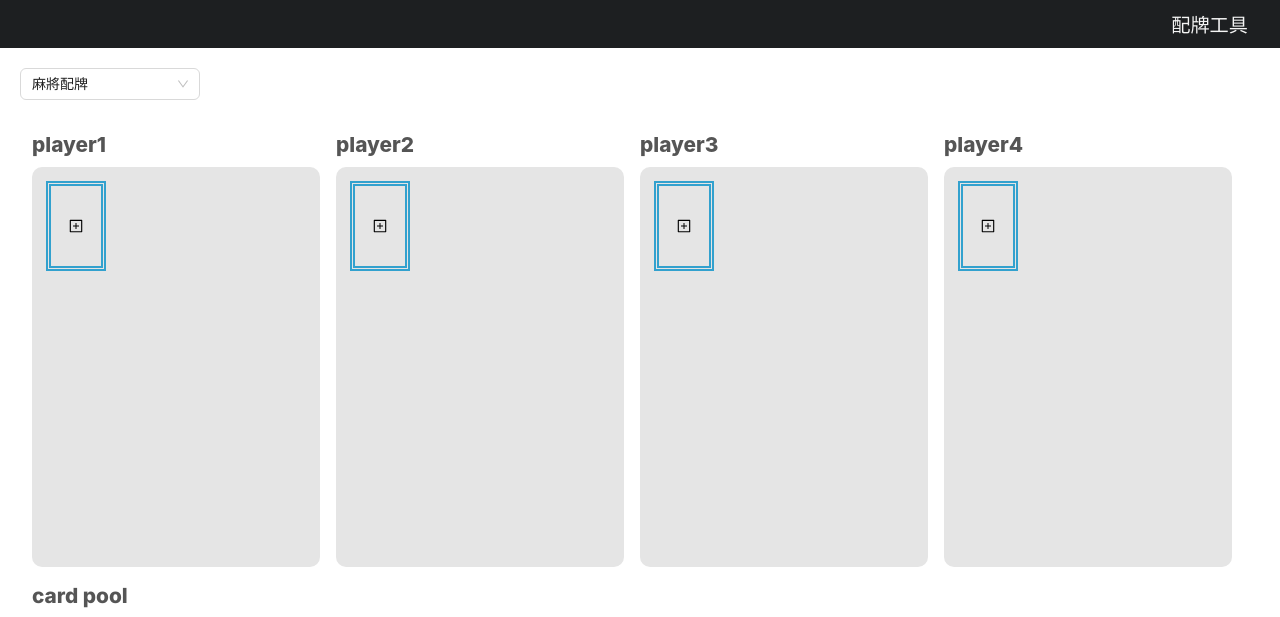
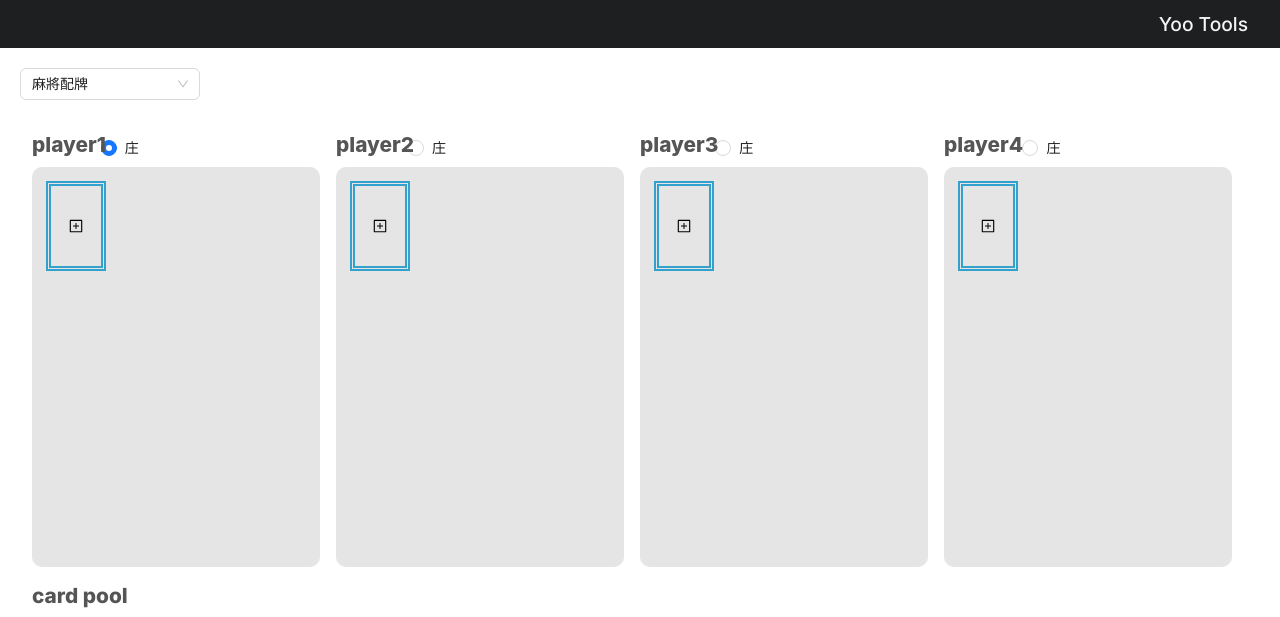
Before and after one commit to Jacky20000326/yoo-tool, a Next.js app: page /matching in a window 1280 px wide. Shown: the top 617 px of the page. Built offline with nearby package versions, Linux system fonts and the light colour scheme.

Commit message:
新增庄家

```diff
--- a/app/_component/Matching/mahjomg/MahJong.module.css
+++ b/app/_component/Matching/mahjomg/MahJong.module.css
@@ -26,3 +26,38 @@
     font-size: 1.2rem;
     font-weight: 800;
 }
+
+.MahJongContainer{
+    position: relative;
+
+}
+
+.radioContainer{
+    position: absolute;
+    top: 5px;
+
+}
+
+.radio1{
+    position: absolute;
+    left: 6vw;
+
+}
+
+.radio2{
+    position: absolute;
+    left: 30vw;
+
+}
+
+.radio3{
+    position: absolute;
+    left: 54vw;
+
+}
+
+.radio4{
+    position: absolute;
+    left: 78vw;
+
+}
--- a/app/_component/Matching/mahjomg/MahJong.tsx
+++ b/app/_component/Matching/mahjomg/MahJong.tsx
@@ -8,6 +8,7 @@ import styled from "./MahJong.module.css";
 import { PlusSquareOutlined } from '@ant-design/icons';
 import { Col, Row,Button } from 'antd';
 import { paiCard } from '../../../_lib/card/mahJong/paiCard'
+import Radio from "antd/lib/radio";
 export const DraggableCard = () => {};
 const MahJong = () => {
     // card pool
@@ -20,6 +21,9 @@ const MahJong = () => {
     let [player3CardList, setPlayer3CardList] = useState<CardType[]>([]);
     // player4
     let [player4CardList, setPlayer4CardList] = useState<CardType[]>([]);
+
+    // banker
+    let [banker, setBanker] = useState<number>(1);
 
     // === pop up controller
     const [isModalOpen, setIsModalOpen] = useState(false);
@@ -36,6 +40,13 @@ const MahJong = () => {
     const handleCancel = () => {
         setIsModalOpen(false);
     };
+
+    // banker
+
+    const setCurrentBanker = (banker:number)=>{
+        setBanker(isBanker => isBanker = banker )
+    }
+
 
     // ==== CardList ====
 
@@ -57,8 +68,15 @@ const MahJong = () => {
 
     return (
         <>
-        <Flex vertical={false} gap="large" className="MahJongContainer">
+        <Flex vertical={false} gap="large" className={styled.MahJongContainer}>
             <Row gutter={16} style={{width:"100%",minHeight:"50vh"}}>
+            <Radio.Group className={styled.radioContainer} value={banker} onChange={(e)=>{setBanker(e.target.value)}}>
+                <Radio className={styled.radio1} value={1}>庄</Radio>
+                <Radio className={styled.radio2} value={2}>庄</Radio>
+                <Radio className={styled.radio3} value={3}>庄</Radio>
+                <Radio className={styled.radio4} value={4}>庄</Radio>
+            </Radio.Group>
+
                 <Col span={6} >
                     <div className={styled.player}>
                         <span className={styled.playerTxt}>player1</span>
@@ -210,7 +228,7 @@ const MahJong = () => {
                 </Button>
             </Flex>
             <Modal title="配牌TOOL" open={isModalOpen} onOk={handleOk} onCancel={handleCancel}>
-                <p>{paiCard(player1CardList,player2CardList,player3CardList,player4CardList,cardList)}</p>
+                <p>{paiCard(player1CardList,player2CardList,player3CardList,player4CardList,cardList,banker)}</p>
             </Modal>
         </>
     );
--- a/app/_component/utility/Header.tsx
+++ b/app/_component/utility/Header.tsx
@@ -6,7 +6,7 @@ const Header = () => {
     return (
         <Flex justify="end" align="center" className={Styled.headerContainer}>
             <div className="menu">
-                <div className={Styled.menuList}>配牌工具</div>
+                <div className={Styled.menuList}>Yoo Tools</div>
             </div>
         </Flex>
     );
--- a/app/_lib/card/mahJong/paiCard.ts
+++ b/app/_lib/card/mahJong/paiCard.ts
@@ -8,7 +8,7 @@ export const playerPaiCardFormat = (player: CardType[]):string=>{
 }
 
 
-export const PaiCardtemplateFormat = (player1:string,player2:string,player3:string,player4:string,allCard: CardType[])=>{
+export const PaiCardtemplateFormat = (player1:string,player2:string,player3:string,player4:string,allCard: CardType[],banker:number)=>{
 	let halfNum = allCard.length / 2 ;
 
 	console.log(allCard)
@@ -27,7 +27,7 @@ export const PaiCardtemplateFormat = (player1:string,player2:string,player3:stri
 				<goodcard>1</goodcard>
 				<seed>0</seed>
 				<srand>1</srand>
-				<banker>0</banker>
+				<banker>${banker - 1}</banker>
 				<table player1="0" player2="0">
 					<CardPool2>${allCardInSecondArrToString}</CardPool2>
 					<CardPool1>${allCardInFirstArrToString}</CardPool1>
@@ -41,11 +41,11 @@ export const PaiCardtemplateFormat = (player1:string,player2:string,player3:stri
 	)
 }
 
-export const paiCard = (player1CardList: CardType[],player2CardList: CardType[],player3CardList: CardType[],player4CardList: CardType[],allCardList: CardType[]) => {
+export const paiCard = (player1CardList: CardType[],player2CardList: CardType[],player3CardList: CardType[],player4CardList: CardType[],allCardList: CardType[],banker:number) => {
 	let player1paiCard = playerPaiCardFormat(player1CardList)
 	let player2paiCard = playerPaiCardFormat(player2CardList)
 	let player3paiCard = playerPaiCardFormat(player3CardList)
 	let player4paiCard = playerPaiCardFormat(player4CardList)
 	// let allpaiCard = playerPaiCardFormat(allCardList)
-    return PaiCardtemplateFormat(player1paiCard,player2paiCard,player3paiCard,player4paiCard,allCardList)
+    return PaiCardtemplateFormat(player1paiCard,player2paiCard,player3paiCard,player4paiCard,allCardList,banker)
 };
```
Also changed, not shown: app/_component/Matching/mahjomg/BoardSquare.tsx (line endings or trailing spaces).
